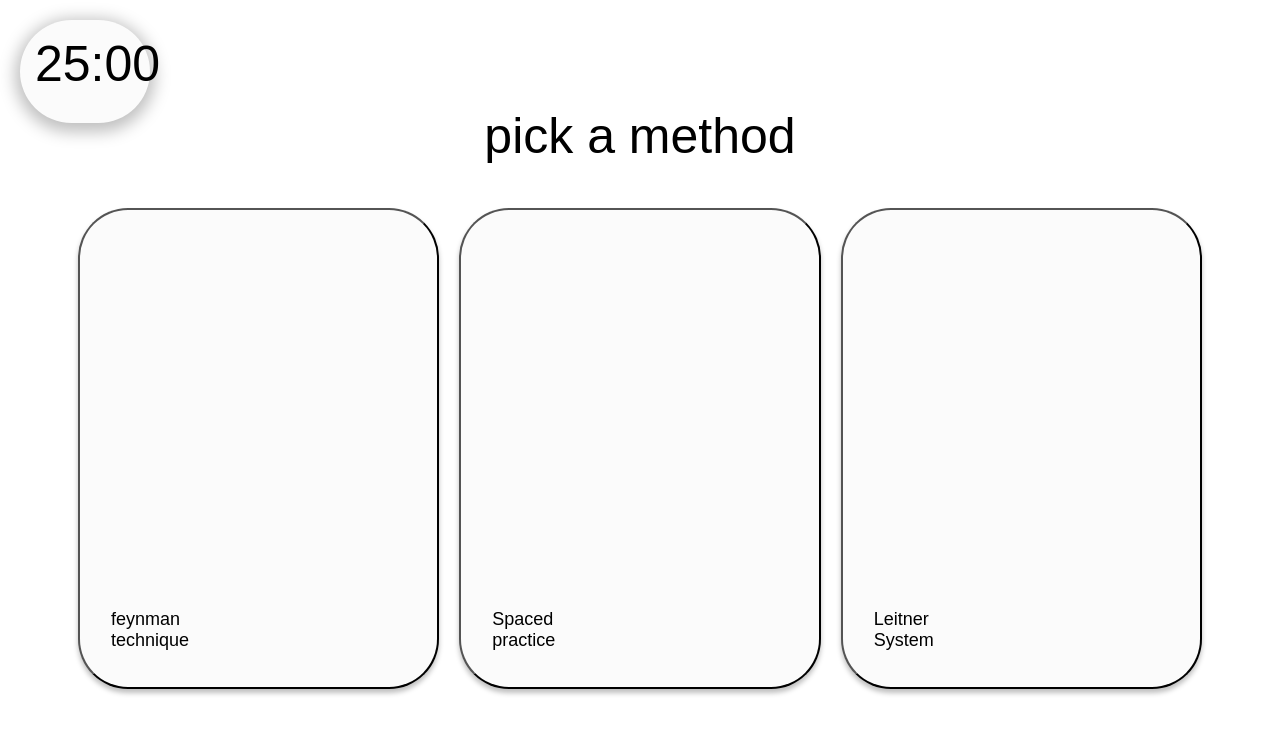
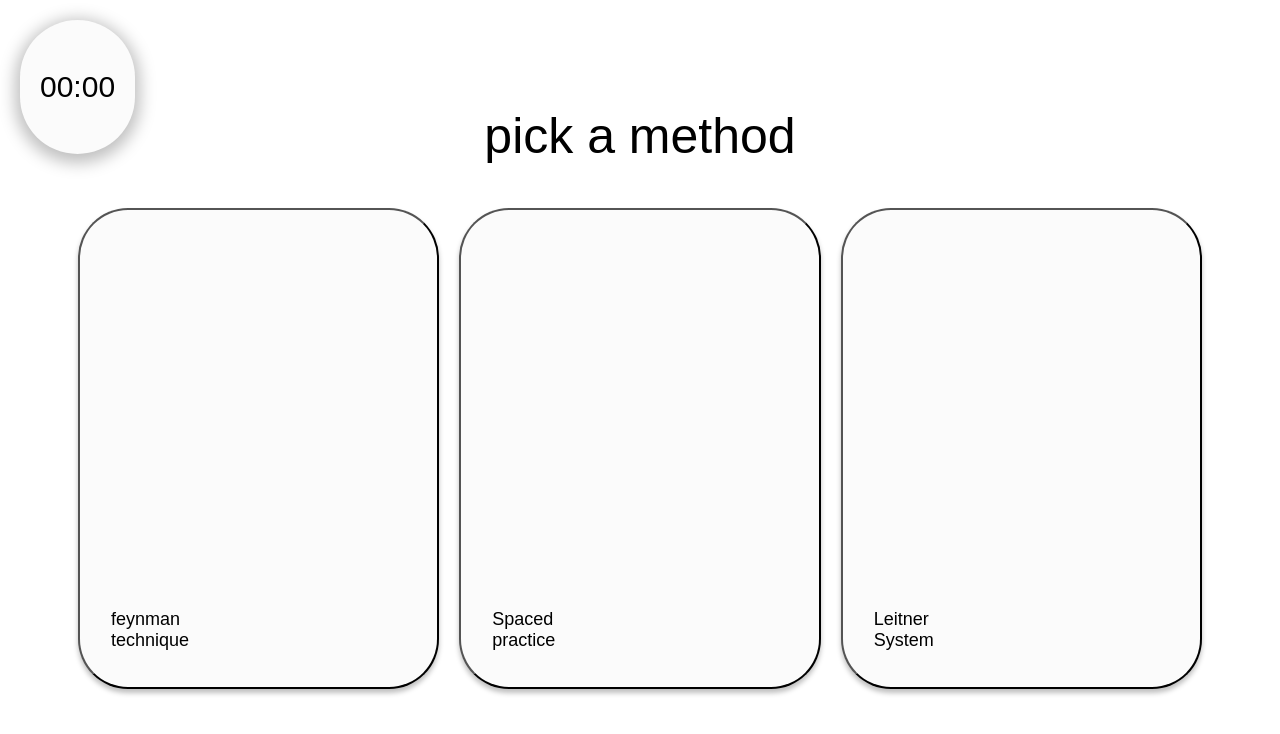
Before and after one commit to Jude-Shorbaji/HackRU, a plain HTML site: page mainPage.html in a window 1280 px wide. Drawn offline with Linux system fonts and the light colour scheme; a web font is replaced by a local one.

Commit message:
added functionality to countdown

```diff
--- /dev/null
+++ b/countdown.js
@@ -0,0 +1,14 @@
+const startingMinutes =0;
+let time=startingMinutes*60;
+const countdownEL= document.getElementById('countdown');
+
+let refreshIntervalId = setInterval(updateCountdown,1000);
+
+function updateCountdown(){
+    const minutes=Math.floor(time/60)<10 ? "0"+Math.floor(time/60): Math.floor(time/60);
+    let seconds=time%60<10 ? "0"+time%60: time%60;
+
+    countdownEL.innerHTML = minutes+":"+seconds;
+    time--;
+    time = time < 0 ? 0 : time;
+}
--- a/mainPage.html
+++ b/mainPage.html
@@ -11,7 +11,10 @@
 
 <body>
     <section class="study-methods-section">
-        <h2 class="timer-display" aria-label="Timer showing 25 minutes">25:00</h2>
+        <div class="timer-display">
+
+                <p id="countdown">00:00</p>
+        </div>
         <h1 class="method-title">pick a method</h1>
         <div class="methods-container">
           <button class="method-card" tabindex="0">
@@ -25,7 +28,7 @@
           </button>
         </div>
       </section>
-
+      <script src="./countdown.js"></script>
 </body>
 
 
--- a/style.css
+++ b/style.css
@@ -2,20 +2,23 @@
     position: fixed;
     top: 0;
     left: 0;
+    display: flex;
     margin: 20px;
     border-radius: 100px;
     background-color: #fbfbfb;
     box-shadow: 0 4px 16px 5px rgba(0, 0, 0, 0.25);
-    width: 100px;
     max-width: 100%;
+    max-height: 100%;
     color: #000;
-    padding: 15px 15px 30px;
-    font-family: joschmi, sans-serif;
+    padding: 20px;
+    font-family: reross-quadratic, sans-serif;
     font-style: normal;
-    font-size:50px;
+    font-size:30px;
     font-weight: 400;
     text-align: center;
+
   }
+
 
   .method-title {
     color: #000;
@@ -83,5 +86,6 @@
     .method-card {
       padding: 100px 20px;
       margin-top: 40px;
+      width:30%
     }
   }
```
